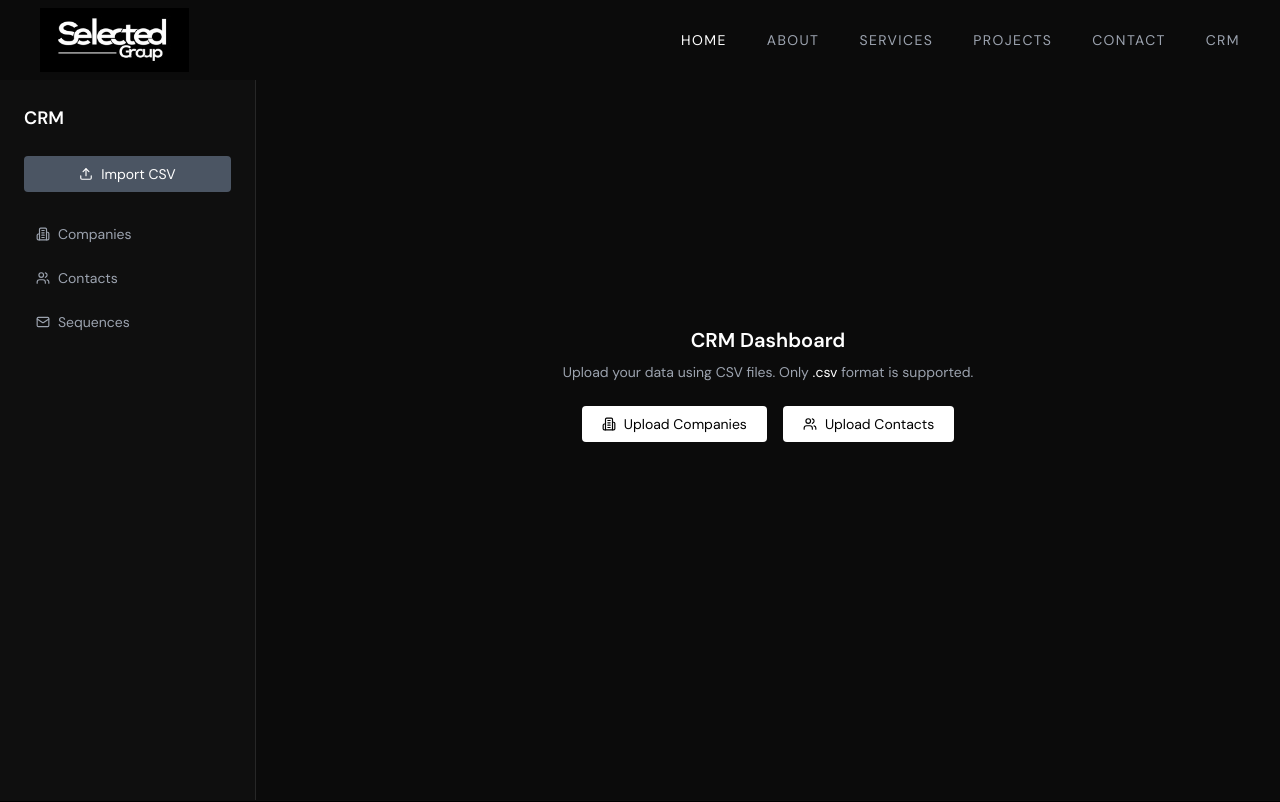
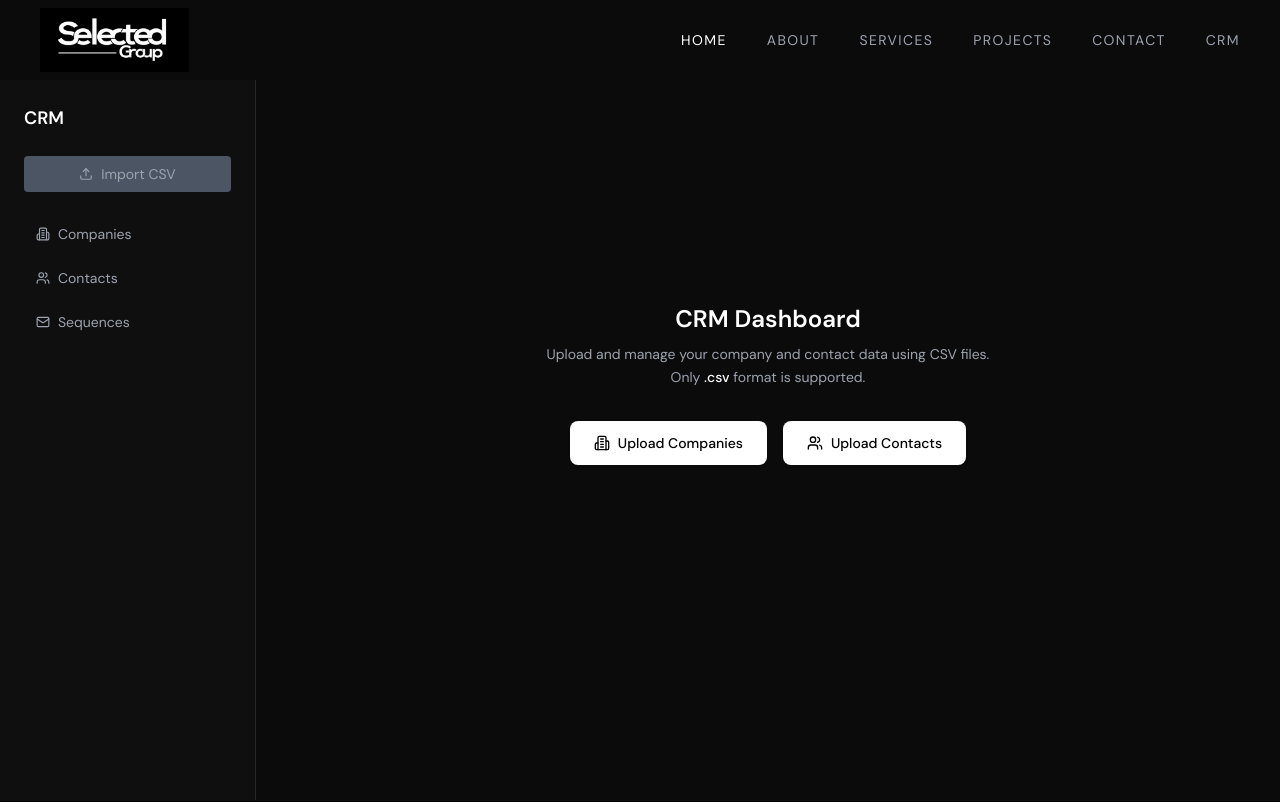
Before and after one commit to harryselectedjobs/selected-group, a React (Vite) app: page /crm in a window 1280 px wide. Shown: the top 802 px of the page. Built offline with nearby package versions, Linux system fonts and the light colour scheme.

Commit message:
CRM CSV updated

```diff
--- a/src/components/Navbar.jsx
+++ b/src/components/Navbar.jsx
@@ -83,10 +83,14 @@ export default function Navbar() {
               </li>
             ))}
 
-            {/* 🔥 CRM LINK */}
             <li>
   <Link
     to="/crm"
+    onClick={() => {
+      if (window.location.pathname === "/crm") {
+        window.location.reload();
+      }
+    }}
     className="text-sm tracking-widest uppercase text-gray-400 hover:text-white transition"
   >
     CRM
--- a/src/pages/CRM.jsx
+++ b/src/pages/CRM.jsx
@@ -88,18 +88,24 @@ export default function CRM() {
 <label
   className={`flex items-center justify-center gap-2 px-3 py-2 text-sm rounded mb-6 transition
   ${
-              !activeTab
-                ? "bg-gray-600 cursor-not-allowed"
+    activeTab !== "companies" &&
+    activeTab !== "contacts"
+      ? "bg-gray-600 text-gray-400 cursor-not-allowed"
       : "bg-white text-black cursor-pointer hover:bg-gray-200"
   }`}
 >
   <Upload size={14} />
+
   {uploading ? "Uploading..." : "Import CSV"}
 
   <input
     type="file"
     hidden
-              disabled={!activeTab}
+    accept=".csv"
+    disabled={
+      activeTab !== "companies" &&
+      activeTab !== "contacts"
+    }
     onChange={handleCSVUpload}
   />
 </label>
@@ -169,37 +175,72 @@ export default function CRM() {
 {!activeTab && (
   <div className="flex flex-col items-center justify-center h-[70vh] text-center">
 
-              <h2 className="text-xl font-semibold mb-2">
+    <h2 className="text-2xl font-semibold mb-2">
       CRM Dashboard
     </h2>
 
-              <p className="text-gray-400 text-sm mb-6 max-w-md">
-                Upload your data using CSV files. Only{" "}
-                <span className="text-white">.csv</span> format is supported.
+    <p className="text-gray-400 text-sm mb-8 max-w-md leading-relaxed">
+      Upload and manage your company and contact data using CSV files.
+      Only <span className="text-white font-medium">.csv</span> format is supported.
     </p>
 
     <div className="flex flex-col sm:flex-row gap-4">
-                <button
-                  onClick={() => setActiveTab("companies")}
-                  className="px-5 py-2 bg-white text-black rounded text-sm flex items-center gap-2"
-                >
-                  <Building2 size={14} />
-                  Upload Companies
-                </button>
 
-                <button
-                  onClick={() => setActiveTab("contacts")}
-                  className="px-5 py-2 bg-white text-black rounded text-sm flex items-center gap-2"
-                >
-                  <Users size={14} />
-                  Upload Contacts
-                </button>
+      {/* Upload Companies */}
+      <label className="group px-6 py-3 bg-white text-black rounded-lg text-sm font-medium flex items-center gap-2 cursor-pointer hover:bg-gray-200 transition-all shadow-sm">
+        <Building2
+          size={16}
+          className="group-hover:scale-110 transition-transform"
+        />
+
+        {uploading && activeTab === "companies"
+          ? "Uploading..."
+          : "Upload Companies"}
+
+        <input
+          type="file"
+          hidden
+          accept=".csv"
+          onChange={(e) => {
+            setActiveTab("companies");
+
+            setTimeout(() => {
+              handleCSVUpload(e);
+            }, 0);
+          }}
+        />
+      </label>
+
+      {/* Upload Contacts */}
+      <label className="group px-6 py-3 bg-white text-black rounded-lg text-sm font-medium flex items-center gap-2 cursor-pointer hover:bg-gray-200 transition-all shadow-sm">
+        <Users
+          size={16}
+          className="group-hover:scale-110 transition-transform"
+        />
+
+        {uploading && activeTab === "contacts"
+          ? "Uploading..."
+          : "Upload Contacts"}
+
+        <input
+          type="file"
+          hidden
+          accept=".csv"
+          onChange={(e) => {
+            setActiveTab("contacts");
+
+            setTimeout(() => {
+              handleCSVUpload(e);
+            }, 0);
+          }}
+        />
+      </label>
+
     </div>
-
   </div>
 )}
 
-          {/* 🟢 SEARCH + TABLES */}
+
       {/* 🟢 SEARCH + TABLES */}
 {activeTab && activeTab !== "sequences" && (
   <>
```
Lines whose indentation alone changed are shown as unchanged.
